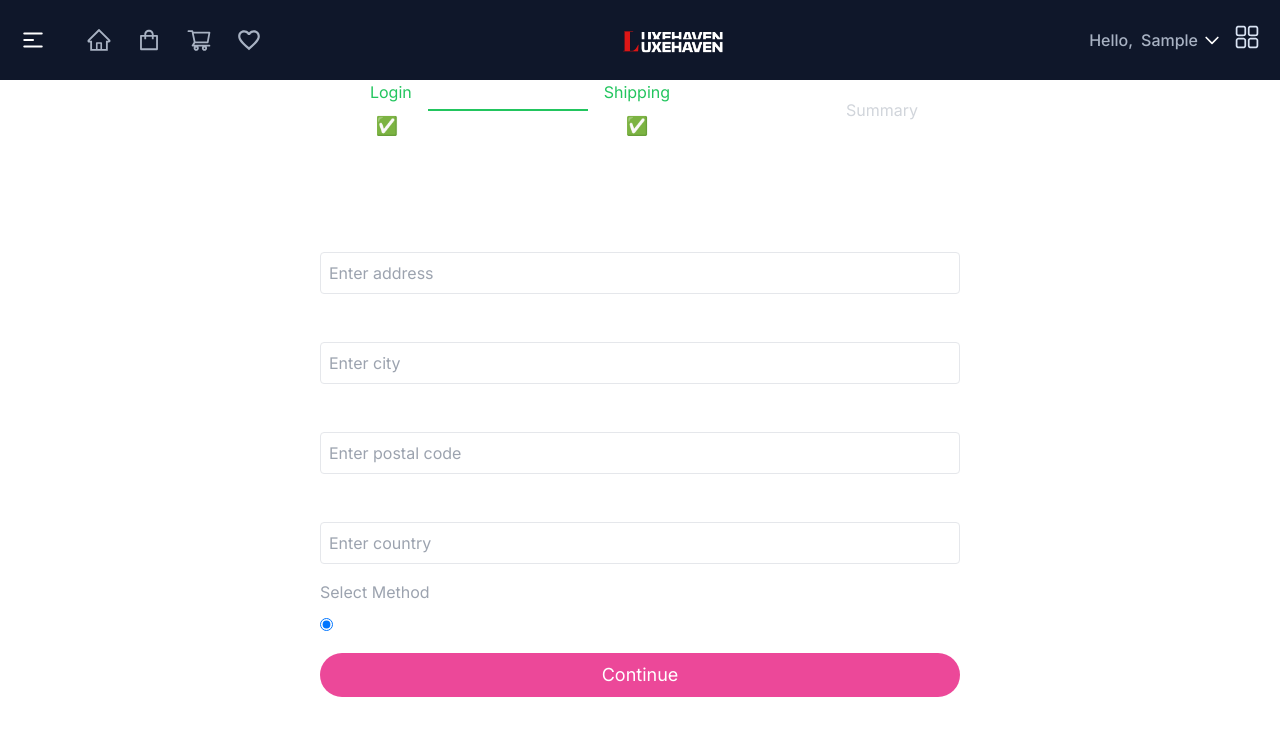
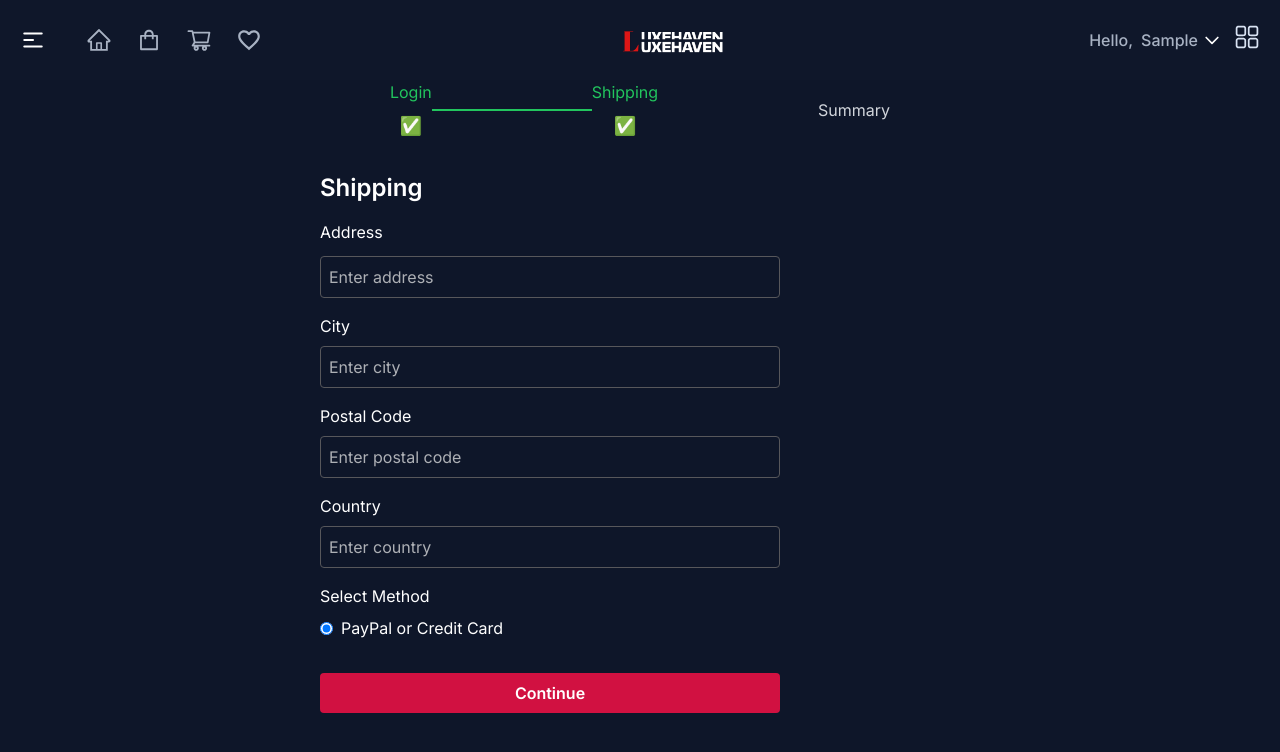
Before and after one commit to iamjabeed/LuxeHaven, a React (Vite) app in the folder frontend/: page /shipping in a window 1280 px wide. Shown: the top 752 px of the page. Built offline with nearby package versions, Linux system fonts and the light colour scheme; sample sign-in values are in the browser's storage.

Commit message:
Shipping page

```diff
--- a/frontend/src/components/ProgressSteps.jsx
+++ b/frontend/src/components/ProgressSteps.jsx
@@ -1,14 +1,16 @@
 const ProgressSteps = ({ step1, step2, step3 }) => {
   return (
-    <div className="flex justify-center items-center space-x-4">
+    <div className="flex justify-center items-center ">
       <div className={`${step1 ? "text-green-500" : "text-gray-300"}`}>
-        <span className="ml-2">Login</span>
+        <span className="">Login</span>
         <div className="mt-2 text-lg text-center">✅</div>
       </div>
 
       {step2 && (
         <>
-          {step1 && <div className="h-0.5 w-[10rem] bg-green-500"></div>}
+          {step1 && (
+            <div className="h-0.5 w-[4rem] lg:w-[10rem] bg-green-500"></div>
+          )}
           <div className={`${step1 ? "text-green-500" : "text-gray-300"}`}>
             <span>Shipping</span>
             <div className="mt-2 text-lg text-center">✅</div>
@@ -18,13 +20,15 @@ const ProgressSteps = ({ step1, step2, step3 }) => {
 
       <>
         {step1 && step2 && step3 ? (
-          <div className="h-0.5 w-[10rem] bg-green-500"></div>
+          <div className="h-0.5 w-[4rem] lg:w-[10rem] bg-green-500"></div>
         ) : (
           ""
         )}
 
         <div className={`${step3 ? "text-green-500" : "text-gray-300"}`}>
-          <span className={`${!step3 ? "ml-[10rem]" : ""}`}>Summary</span>
+          <span className={`${!step3 ? "ml-[2rem] lg:ml-[10rem]" : ""}`}>
+            Summary
+          </span>
           {step1 && step2 && step3 ? (
             <div className="mt-2 text-lg text-center">✅</div>
           ) : (
--- a/frontend/src/pages/Orders/Shipping.jsx
+++ b/frontend/src/pages/Orders/Shipping.jsx
@@ -6,6 +6,7 @@ import {
   savePaymentMethod,
 } from "../../redux/features/cart/cartSlice";
 import ProgressSteps from "../../components/ProgressSteps";
+import ContentWrapper from "../../components/ContentWrapper";
 
 const Shipping = () => {
   const cart = useSelector((state) => state.cart);
@@ -38,57 +39,65 @@ const Shipping = () => {
   }, [navigate, shippingAddress]);
 
   return (
-    <div className="container mx-auto mt-10">
+    <div className="bg-[#0E1629] mx-auto mt-10 min-h-screen">
+      <ContentWrapper>
         <ProgressSteps step1 step2 />
-      <div className="mt-[2rem] flex justify-around items-center flex-wrap">
-        <form onSubmit={submitHandler} className="w-[40rem]">
+        <div className="mt-[2rem] flex w-full h-full flex-wrap">
+          <form
+            onSubmit={submitHandler}
+            className="w-[40rem] mx-auto ml-[13%] md:ml-auto"
+          >
             <h1 className="text-2xl font-semibold mb-4">Shipping</h1>
             <div className="mb-4">
               <label className="block text-white mb-2">Address</label>
               <input
                 type="text"
-              className="w-full p-2 border rounded"
+                className=" mt-1 p-2 border rounded  w-[320px] md:w-[460px] 2xl:w-[520px] bg-[#0E1629] placeholder-[#eaeaeab9] text-[#F6F6F6] outline-none border-[#57575b] focus:border-[#FF2E63]"
                 placeholder="Enter address"
                 value={address}
                 required
                 onChange={(e) => setAddress(e.target.value)}
+                autoComplete="off"
               />
             </div>
             <div className="mb-4">
               <label className="block text-white mb-2">City</label>
               <input
                 type="text"
-              className="w-full p-2 border rounded"
+                className="t-1 p-2 border rounded  w-[320px] md:w-[460px] 2xl:w-[520px] bg-[#0E1629] placeholder-[#eaeaeab9] text-[#F6F6F6] outline-none border-[#57575b] focus:border-[#FF2E63]"
                 placeholder="Enter city"
                 value={city}
                 required
                 onChange={(e) => setCity(e.target.value)}
+                autoComplete="off"
               />
             </div>
             <div className="mb-4">
               <label className="block text-white mb-2">Postal Code</label>
               <input
                 type="text"
-              className="w-full p-2 border rounded"
+                className="t-1 p-2 border rounded  w-[320px] md:w-[460px] 2xl:w-[520px] bg-[#0E1629] placeholder-[#eaeaeab9] text-[#F6F6F6] outline-none border-[#57575b] focus:border-[#FF2E63]"
                 placeholder="Enter postal code"
                 value={postalCode}
                 required
                 onChange={(e) => setPostalCode(e.target.value)}
+                autoComplete="off"
               />
             </div>
             <div className="mb-4">
               <label className="block text-white mb-2">Country</label>
               <input
                 type="text"
-              className="w-full p-2 border rounded"
+                className="t-1 p-2 border rounded  w-[320px] md:w-[460px] 2xl:w-[520px] bg-[#0E1629] placeholder-[#eaeaeab9] text-[#F6F6F6] outline-none border-[#57575b] focus:border-[#FF2E63]"
                 placeholder="Enter country"
                 value={country}
                 required
                 onChange={(e) => setCountry(e.target.value)}
+                autoComplete="off"
               />
             </div>
             <div className="mb-4">
-            <label className="block text-gray-400">Select Method</label>
+              <label className="block">Select Method</label>
               <div className="mt-2">
                 <label className="inline-flex items-center">
                   <input
@@ -98,6 +107,7 @@ const Shipping = () => {
                     value="PayPal"
                     checked={paymentMethod === "PayPal"}
                     onChange={(e) => setPaymentMethod(e.target.value)}
+                    autoComplete="off"
                   />
 
                   <span className="ml-2">PayPal or Credit Card</span>
@@ -106,13 +116,14 @@ const Shipping = () => {
             </div>
 
             <button
-            className="bg-pink-500 text-white py-2 px-4 rounded-full text-lg w-full"
+              className="bg-[#db1143f3] hover:bg-[#FF2E63] transition-colors text-white border-none outline-none w-[320px] md:w-[460px] 2xl:w-[520px] px-4 py-2 rounded cursor-pointer my-[1rem] text-base font-semibold"
               type="submit"
             >
               Continue
             </button>
           </form>
         </div>
+      </ContentWrapper>
     </div>
   );
 };
```
Lines whose indentation alone changed are shown as unchanged.
